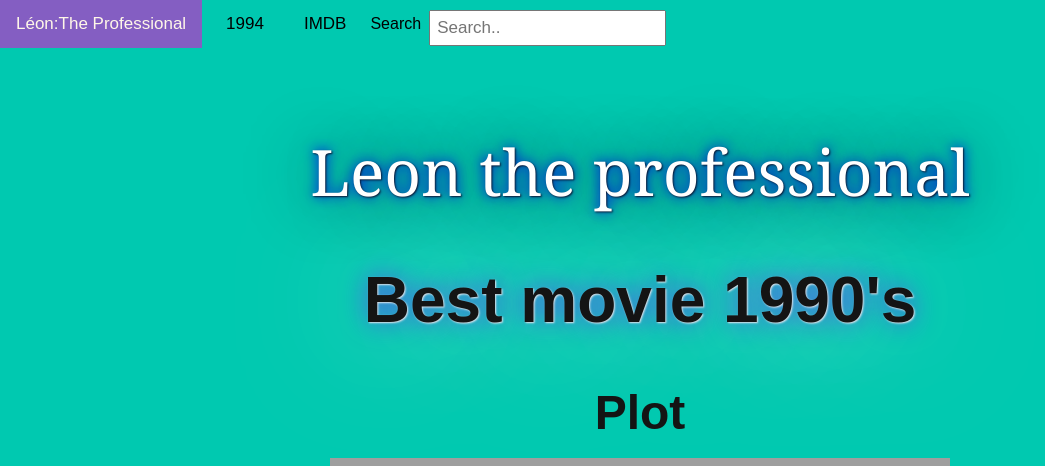
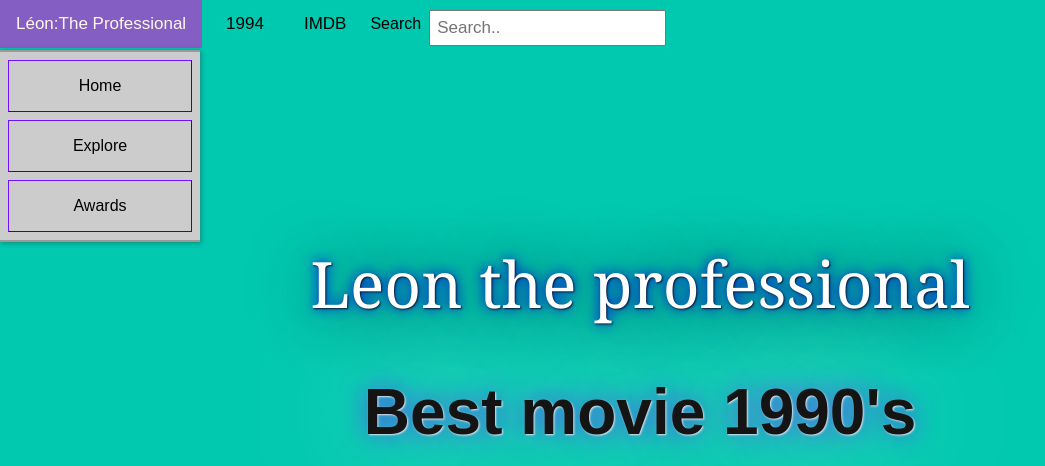
Before and after one commit to Ilakohan/Practice, a website: page index.html in a window 1280 px wide. Shown: the top 466 px of the page, without its empty margins (0-1045 px from the left). Drawn offline with Linux system fonts and the light colour scheme.

Commit message:
fix-aside

```diff
--- a/index.html
+++ b/index.html
@@ -60,9 +60,21 @@
   </article>
 
     <article>
-      <aside>
-
-      </aside>
+      <aside class="aside" id="aside">
+       <nav>
+          <ul class="aside__menu">
+            <li>
+               <a href="#">Home</a>
+            </li>
+            <li>
+               <a href="#">Explore</a>
+             </li>
+             <li>
+                <a href="#">Awards</a>
+             </li>
+          </ul>
+       </nav>
+       </aside>
     </article>
 
     <article>
--- a/style-Practice.css
+++ b/style-Practice.css
@@ -48,7 +48,7 @@
 }
 
 .main-title {
-  margin-top: 5rem;
+  margin-top: 3em;
   text-align: center;
   text-shadow: 1px 1px 2px #0b1732, 0 0 1em #0b1732, 0 0 0.2em blue;
   color: white;
@@ -155,6 +155,41 @@
   border-bottom-left-radius: 5px;
 }
 
+.aside {
+  position: fixed;
+  top: 50px;
+  left: 0;
+  width: 200px;
+  background-color: #ccc;
+  transform: translateX(-100%);
+  transition: transform 0.5s;
+  border-top: 2px solid #999;
+  box-shadow: 1px 1px 5px #22222266;
+}
+
+.aside--active {
+  transform: translateX(0);
+}
+
+.aside__menu {
+  border-bottom: 2px solid #999;
+  list-style: none;
+}
+
+.aside__menu li a {
+  display: block;
+  padding: 1rem;
+  margin: 0.5rem;
+  text-align: center;
+  border: 1px outset rgb(99, 13, 220);
+  color: #000;
+  text-decoration: none;
+}
+
+.aside__menu li a:hover {
+  border-style: inset;
+}
+
 .video {
   height: auto;
   max-width: 390px;
@@ -202,3 +237,8 @@
     background-color: #dfe0df;
   }
 }
+
+@media screen and (min-width: 800px) {
+  .aside {
+    transform: translateX(0);
+  }
```
